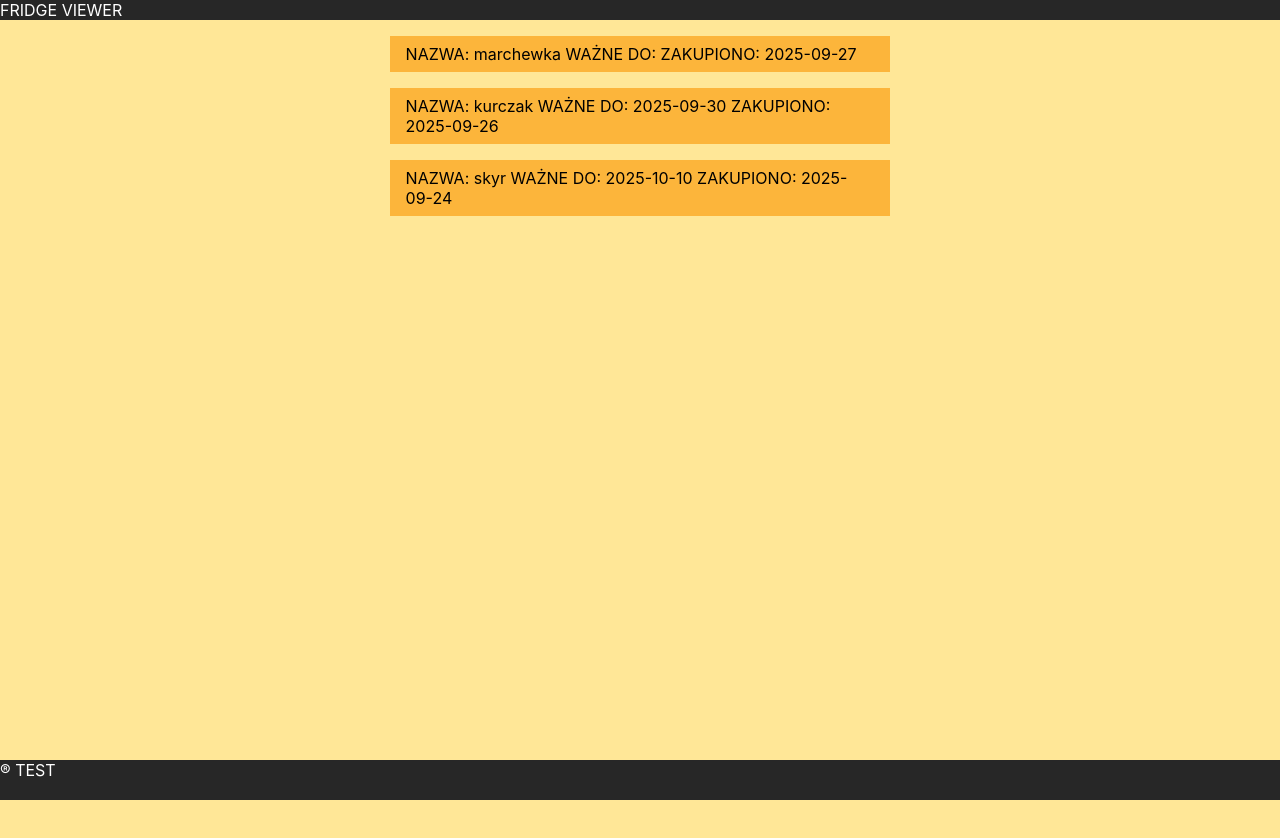
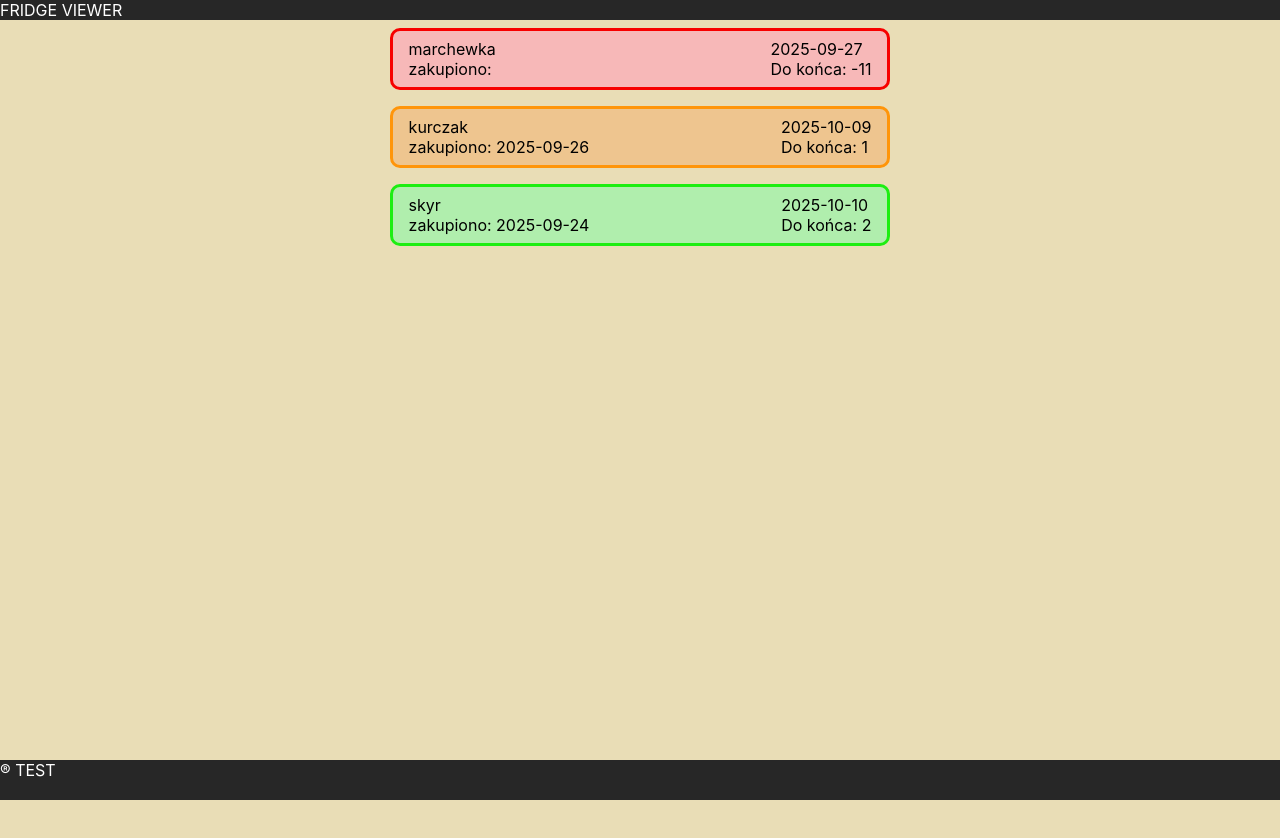
Before and after one commit to piotrsosnowski32/FridgeViewer, a React (Create React App) app: page / in a window 1280 px wide. Shown: the top 838 px of the page. Built offline with nearby package versions, Linux system fonts and the light colour scheme.

Commit message:
main frame design

```diff
--- a/package.json
+++ b/package.json
@@ -14,6 +14,7 @@
     "@types/node": "^16.18.126",
     "@types/react": "^19.1.13",
     "@types/react-dom": "^19.1.9",
+    "date-fns": "^4.1.0",
     "react": "^19.1.1",
     "react-dom": "^19.1.1",
     "react-scripts": "5.0.1",
--- a/src/components/layout/Item.tsx
+++ b/src/components/layout/Item.tsx
@@ -1,23 +1,53 @@
 import ListItem from '@mui/material/ListItem';
 import ListItemButton from '@mui/material/ListItemButton';
+import { format } from 'date-fns';
+import { useState } from 'react';
+import { useEffect } from 'react';
 
 interface ItemProps {
     id: number;
     data: {
         name : string;
-        buy_date : string;
-        toeat_date : string | null;
+        buy_date : string | null;
+        toeat_date : string;
         category : string;
     }
 };
 
+
 export const Item = ( { id, data } : ItemProps ) => {
-    console.log()
+    const [innerStyle, setInnerStyle] = useState('#b0eeadff');
+    const [borderStyle, setborderStyle] = useState('solid #1dee12ff');
+
+    const today = new Date().valueOf();
+    const toEatDate = new Date(data.toeat_date).valueOf();
+    const difference = Math.ceil((toEatDate - today) / (1000 * 3600 * 24));
+
+    useEffect(() => {
+        if (difference < 2 && difference > 0) {
+                setInnerStyle('#eec58fff');
+                setborderStyle('solid #ff950aff');
+        } else if (difference < 0) {
+                setInnerStyle('#f7b8b8ff');
+                setborderStyle('solid #f70000ff');
+        }
+    }, [difference])
+
     return (
-        <ListItem style={ { width: '90%' } }>
-            <ListItemButton sx={ { backgroundColor: '#FCB53B' } }>NAZWA: {data.name}  WAŻNE DO: {data.toeat_date} ZAKUPIONO: {data.buy_date}</ListItemButton>
+        <ListItem style={ { width: '90%', borderRadius: '10px' } }>
+            <ListItemButton sx={ { backgroundColor: innerStyle, border: borderStyle , borderRadius: '10px', display:'flex', justifyContent:'space-between' } }>
+                <div style = { { display: 'flex', flexDirection: 'column' } }>
+                    <span>{data.name}</span>
+                    <span>zakupiono: {data.buy_date}</span>
+                </div>
+                <div style = { { display: 'flex', flexDirection: 'column' } }>
+                    {data.toeat_date}
+                    <span>Do końca: {difference}</span>
+                </div>
+             </ListItemButton>
         </ListItem>
     );
 };
 
-// data={data}
+
+// data={data} ZAKUPIONO: {data.buy_date} <p style={ { margin:'0' } }>{CalculateDays(data.toeat_date)}{CalculateDays(data.toeat_date)}</p>
--- a/src/components/ui/mainFrame.tsx
+++ b/src/components/ui/mainFrame.tsx
@@ -5,18 +5,18 @@ import Container from '@mui/material/Container';
 
 export default function MainFrame() {
     const items = [
-        {'id':0, 'name': 'marchewka','buy_date':'2025-09-27', 'toeat_date': null, 'category': 'warzywa'},
-        {'id':1, 'name': 'kurczak','buy_date':'2025-09-26', 'toeat_date': '2025-09-30', 'category': 'mieso'},
+        {'id':0, 'name': 'marchewka','buy_date':null, 'toeat_date': '2025-09-27', 'category': 'warzywa'},
+        {'id':1, 'name': 'kurczak','buy_date':'2025-09-26', 'toeat_date': '2025-10-09', 'category': 'mieso'},
         {'id':2, 'name': 'skyr','buy_date':'2025-09-24', 'toeat_date': '2025-10-10', 'category': 'nabial'}
     ];
 
     return (
-        <Container style={ { display:"flex", flexDirection:'column', backgroundColor: '#FFE797', width: '100%', margin:0, maxWidth:'3000px', minHeight:'3000px', padding:0 } }>
+        <Container style={ { display:"flex", flexDirection:'column', backgroundColor: '#e9ddb6ff', width: '100%', margin:0, maxWidth:'3000px', minHeight:'3000px', padding:0 } }>
 
             <header style={ { height:'5%', backgroundColor:"#272727", width: '100%', color:'white' } }>FRIDGE VIEWER</header>
 
             <Container sx={ { height:"90%", padding:0, width: '50%' } }>
-                <List style={ { height:"100%", display: "flex", flexDirection: "column", alignItems: 'center' } }>
+                <List style={ { height:"100%", display: "flex", flexDirection: "column", alignItems: 'center', padding:0 } }>
                     {items.map(( { id, name, buy_date, toeat_date, category } ) => (
                         <Item key={id} id={id} data={ { name, buy_date, toeat_date, category } }/>
                     ))}
```
Also changed, not shown: 1 other file (tests, documents, lock files or other folders).
